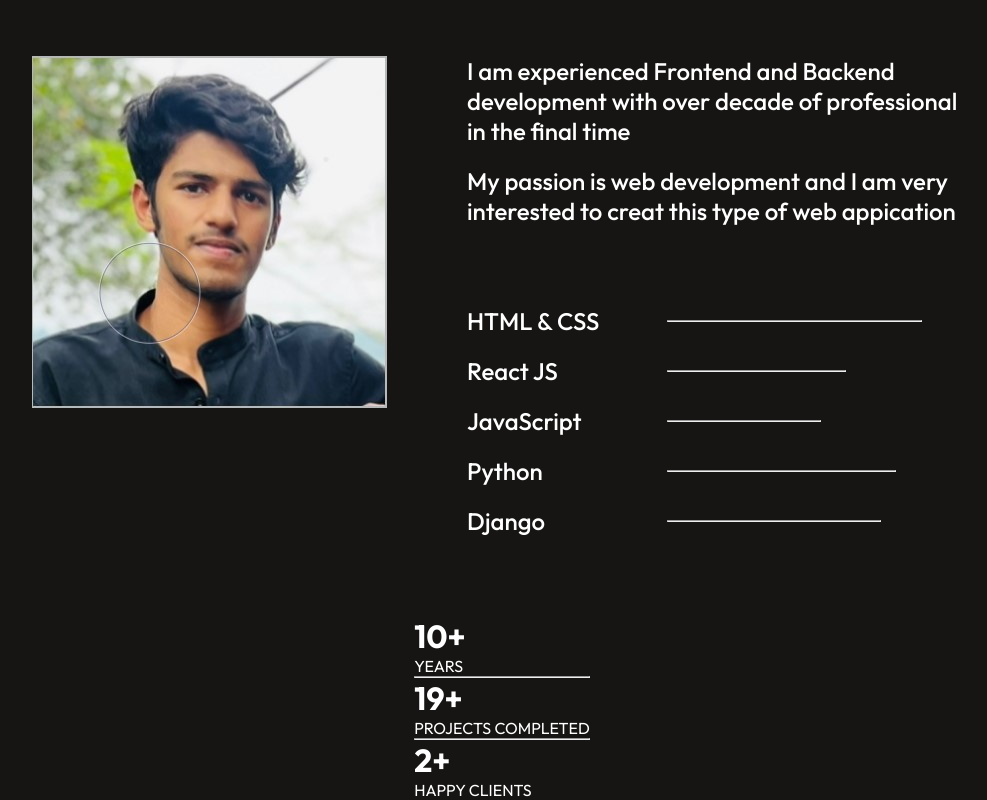
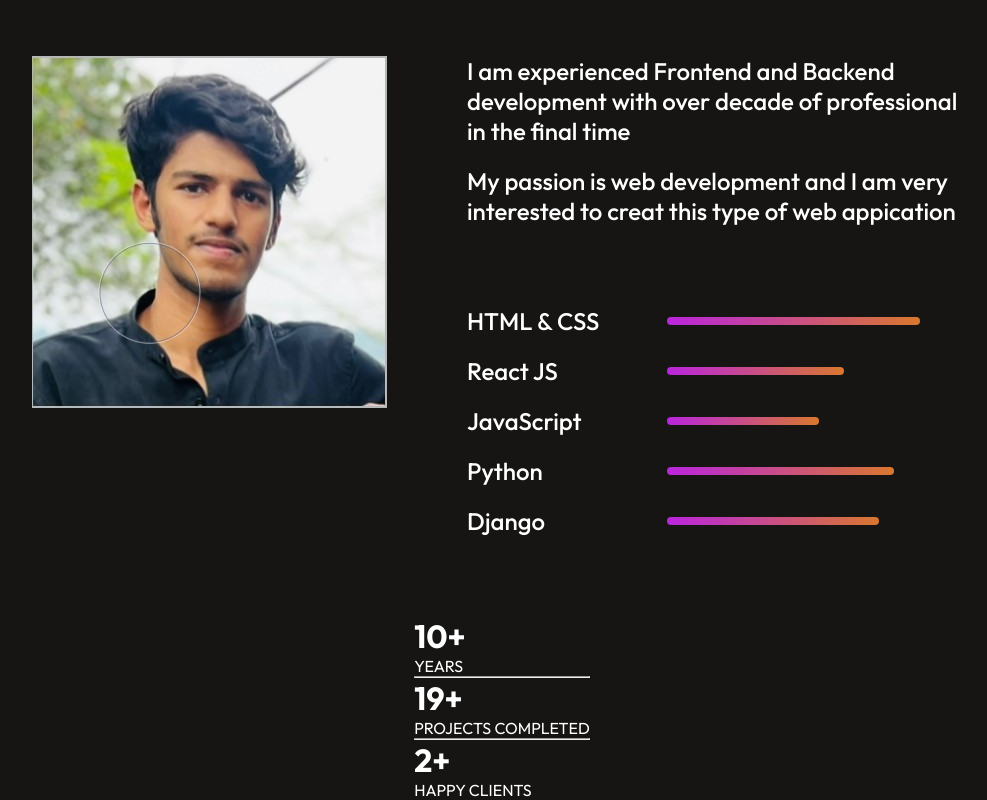
Before and after one commit to Ameen-K-Nejeeb/portfolio, a React (Vite) app in the folder protfolio/: page / in a window 1280 px wide. Shown: the part 1602-2402 px from the top of the page, without its empty margins (138-1125 px from the left). Built offline with nearby package versions, Linux system fonts and the light colour scheme.

Commit message:
update : hr line of web

```diff
--- a/protfolio/src/components/About/About.css
+++ b/protfolio/src/components/About/About.css
@@ -52,3 +52,11 @@
     font-size: 24px;
     font-weight: 500;
 }
+.about-skill hr{
+    outline: none;
+    border: none;
+    width: 50px;
+    height: 8px;
+    border-radius: 50px;
+    background: linear-gradient(264deg,#DA7C25 -5.09%,#B923E1 102.06% );
+}
```
